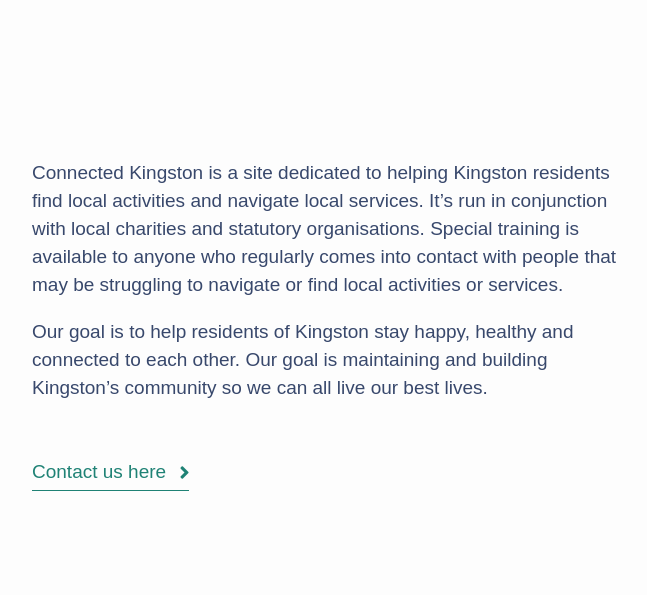
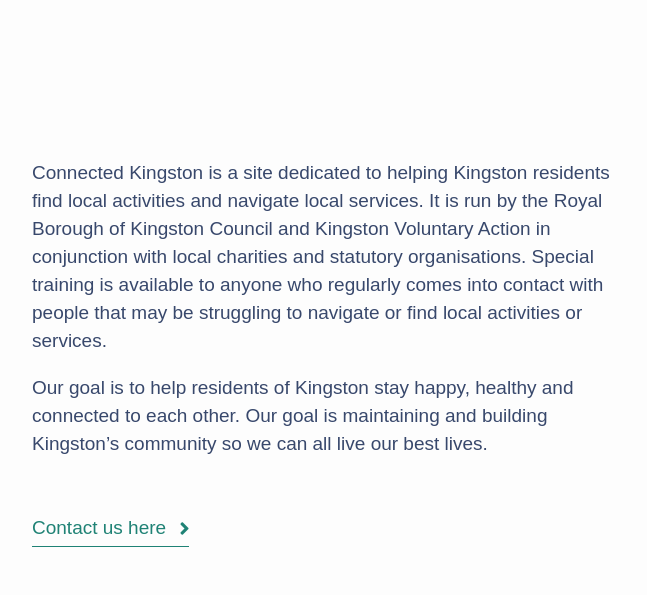
Before and after one commit to RoyalBoroughKingston/ck-frontend, a PHP site: page /about in a window 1280 px wide. Shown: the part 536-1131 px from the top of the page, without its empty margins (313-960 px from the left). Run offline with PHP 8.4, Linux system fonts and the light colour scheme; data that the repository does not hold is empty; style sheets or scripts are compiled from the project's sources; some libraries are stand-ins or nearby versions; some web fonts are replaced.

Commit message:
Update about copy

```diff
--- a/templates/pages/about/index.php
+++ b/templates/pages/about/index.php
@@ -10,7 +10,8 @@
     <div class="flex-container flex-container--justify">
         <div class="flex-col flex-col--6">
             <div class="section__component">
-                <p>Connected Kingston is a site dedicated to helping Kingston residents find local activities and navigate local services. It’s run in conjunction with local charities and statutory organisations. Special training is available to anyone who regularly comes into contact with people that may be struggling to navigate or find local activities or services.</p>
+                <p>Connected Kingston is a site dedicated to helping Kingston residents find local activities and navigate local services. It is run by the Royal Borough of Kingston Council and Kingston Voluntary Action in conjunction with local charities and statutory organisations. Special training is available to anyone who regularly comes into contact with people that may be struggling to navigate or find local activities or services.</p>
+
                 <p>Our goal is to help residents of Kingston stay happy, healthy and connected to each other. Our goal is maintaining and building Kingston’s community so we can all live our best lives.</p>
             </div>
 
```
